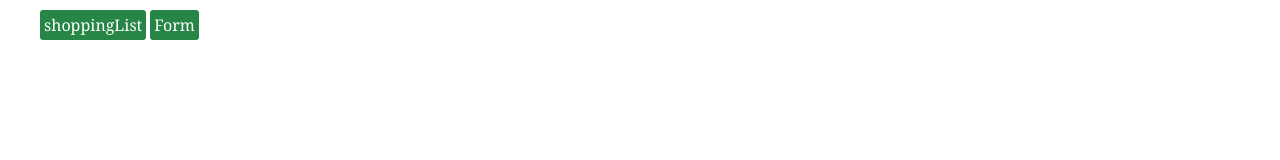
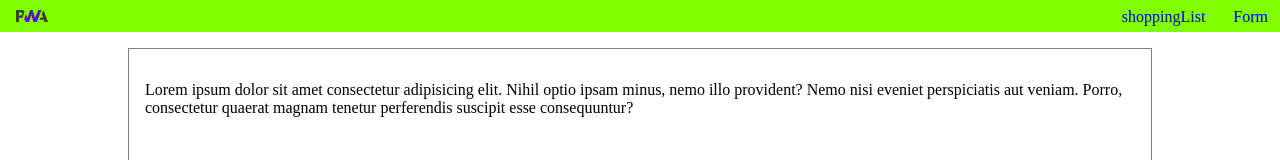
Before and after one commit to LuisAquino98/Conceptos-Basicos-HTML-Y-CSS, a plain HTML site: page index.html in a window 1280 px wide. Shown: the top 160 px of the page. Drawn offline with Linux system fonts and the light colour scheme.

Commit message:
agregando cambios en index con nueva imagen en carpeta img para el logo de index y hoja de estilos correspondientes

```diff
--- /dev/null
+++ b/css/style2.css
@@ -0,0 +1,56 @@
+body {
+  margin-top: 2em;
+  position: relative;
+}
+header {
+  position: fixed;
+  width: 100%;
+  top: 0;
+  background-color: chartreuse;
+  z-index: 999;
+  height: 2em;
+}
+img {
+  width: 2rem;
+  box-sizing: border-box;
+}
+figure {
+  margin: 0;
+  margin-left: 1rem;
+}
+div {
+  display: flex;
+  justify-content: space-between;
+  align-items: center;
+}
+
+.nav-item-child {
+  display: inline-block;
+  margin: 0 0.25rem;
+  box-sizing: border-box;
+  padding: 0.5rem;
+}
+a {
+  text-decoration: none;
+}
+ul {
+  margin: 0;
+}
+.section-main {
+  width: 80%;
+  height: 1525px;
+  border: solid 0.1rem rgb(129, 129, 129);
+  margin: auto;
+  margin-top: 1rem;
+  position: absolute;
+  right: 0;
+  left: 0;
+  box-sizing: border-box;
+}
+p {
+  position: absolute;
+  top: 1em;
+  left: 1em;
+  right: 1rem;
+  font-size: 1rem;
+}
--- a/index.html
+++ b/index.html
@@ -7,20 +7,29 @@
   <meta name="viewport" content="width=device-width, initial-scale=1.0">
   <title>Document</title>
   <link rel="stylesheet" href="./css/normalize.css">
-  <link rel="stylesheet" href="./css/style.css">
+  <link rel="stylesheet" href="./css/style2.css">
 </head>
 
 <body>
   <header>
-    <nav>
-      <ul class="main-nav">
-        <li class="main-nav__item"><a href="lista_de_super.html" class="main-nav__item-a">shoppingList</a></li>
-        <li class="main-nav__item"><a href="formulario.html" class="main-nav__item-a">Form</a>
-        </li>
-      </ul>
-    </nav>
+    <div>
+      <figure class="nav-figure">
+        <img src="./img/pwa.svg" alt="LOGO">
+      </figure>
+      <nav>
+        <ul class="nav-item">
+          <li class="nav-item-child"><a href="lista_de_super.html" class="nav-item-child-a">shoppingList</a></li>
+          <li class="nav-item-child"><a href="formulario.html" class="nav-item-child-a">Form</a>
+          </li>
+        </ul>
+      </nav>
+    </div>
   </header>
-
+  <section class="section-main ">
+    <p>Lorem ipsum dolor sit amet consectetur adipisicing elit. Nihil optio ipsam minus, nemo illo provident? Nemo nisi
+      eveniet perspiciatis aut veniam. Porro, consectetur quaerat magnam tenetur perferendis suscipit esse consequuntur?
+    </p>
+  </section>
 </body>
 
 </html>
```
Also changed, not shown: img/pwa.svg (added).
